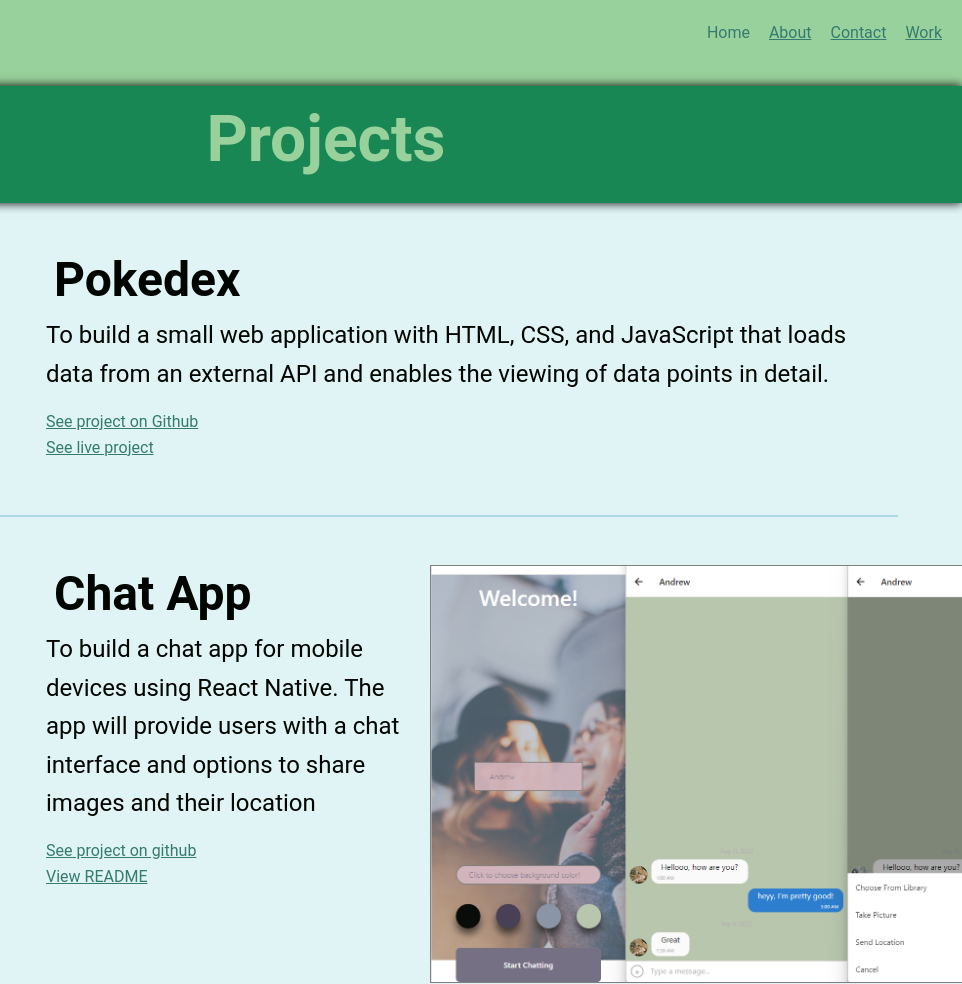
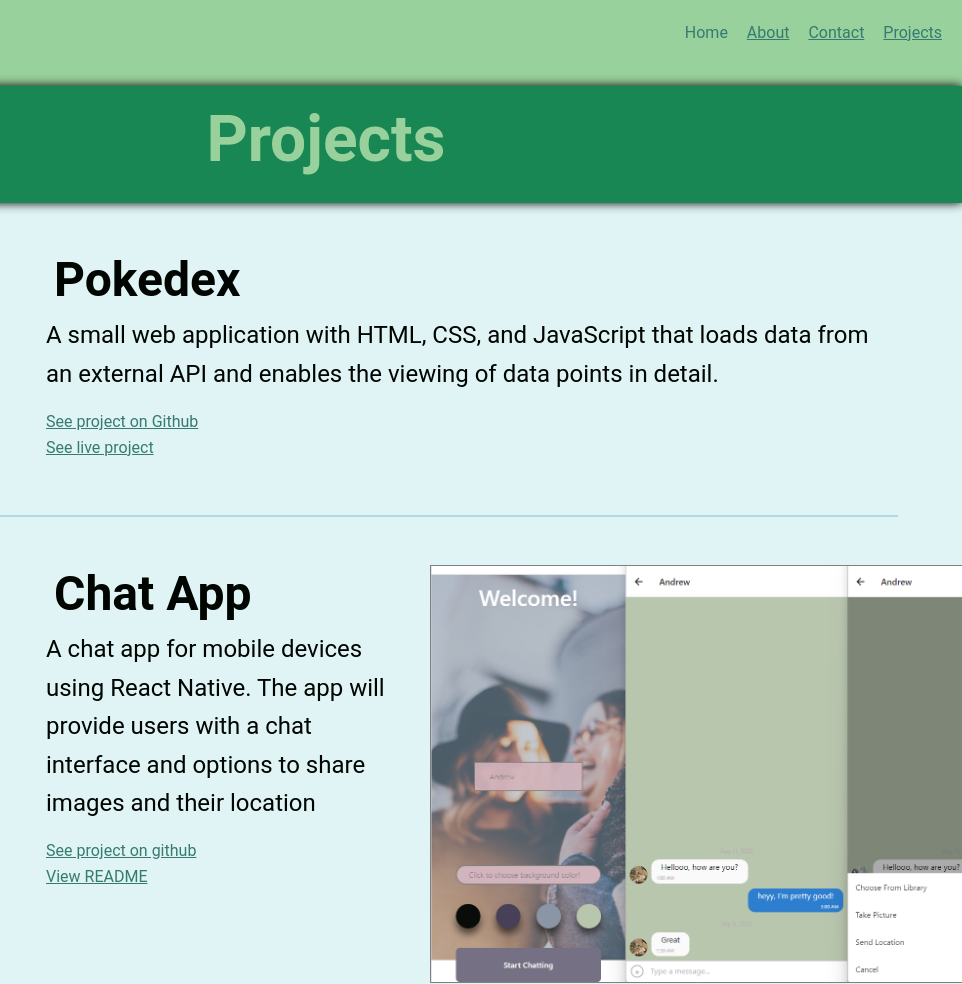
Before and after one commit to berryb0y/AndrewB, a website: page projects.html in a window 1280 px wide. Shown: the top 984 px of the page, 318-1280 px from the left. Drawn offline with nearby package versions, Linux system fonts and the light colour scheme.

Commit message:
project page and navigation

```diff
--- a/fix.html
+++ b/projects.html
@@ -16,7 +16,7 @@
       href="http://wikipedia.com/static/favicon/wikipedia.ico"
       type="image/x-icon"
     />
-    <title>Work</title>
+    <title>Projects</title>
   </head>
   <body>
     <header class="page-header">
@@ -46,8 +46,11 @@
             >
           </li>
           <li role="presentation">
-            <a href="fix.html" role="menuitem" class="navigation-list__item"
-              >Work</a
+            <a
+              href="projects.html"
+              role="menuitem"
+              class="navigation-list__item"
+              >Projects</a
             >
           </li>
         </ul>
@@ -67,9 +70,9 @@
         <div class="col-sm-9">
           <h2>Pokedex</h2>
           <p>
-            To build a small web application with HTML, CSS, and JavaScript that
-            loads data from an external API and enables the viewing of data
-            points in detail.
+            A small web application with HTML, CSS, and JavaScript that loads
+            data from an external API and enables the viewing of data points in
+            detail.
             <!-- The Pokedex app to display a list and a pokemon's statistics using -->
             <!-- JavaScript, a pokemon API, bootstrap, & Ajax. -->
           </p>
@@ -95,9 +98,9 @@
         <div class="col-sm-4">
           <h2>Chat App</h2>
           <p>
-            To build a chat app for mobile devices using React Native. The app
-            will provide users with a chat interface and options to share images
-            and their location
+            A chat app for mobile devices using React Native. The app will
+            provide users with a chat interface and options to share images and
+            their location
           </p>
           <a
             class="github-link"
@@ -161,9 +164,9 @@
         <div class="col-sm-4">
           <h2>Meet App</h2>
           <p>
-            To build a serverless, progressive web application (PWA) with React
-            using a test-driven development (TDD) technique. The application
-            uses the Google Calendar API to fetch upcoming events.
+            A serverless, progressive web application (PWA) with React using a
+            test-driven development (TDD) technique. The application uses the
+            Google Calendar API to fetch upcoming events.
           </p>
           <a
             class="github-link"
```
Also changed, not shown: about.html (+2 -2 lines), index.html (+5 -2 lines).
